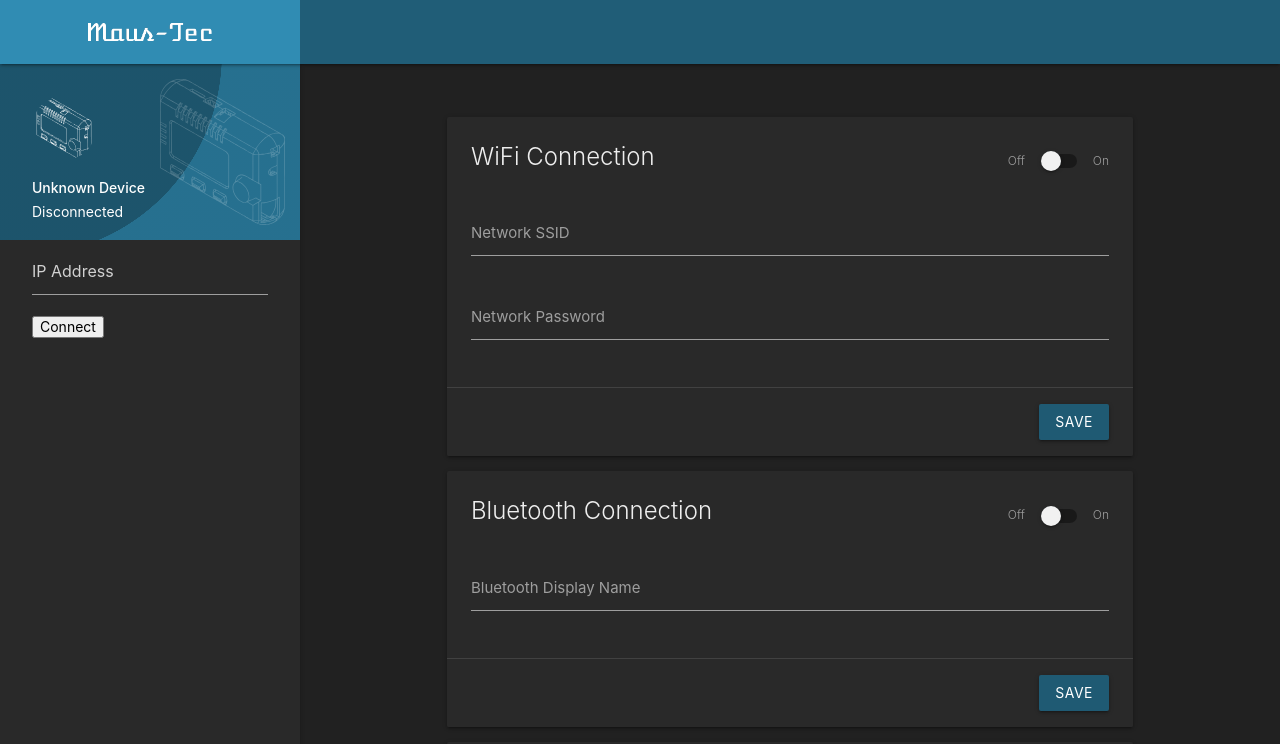
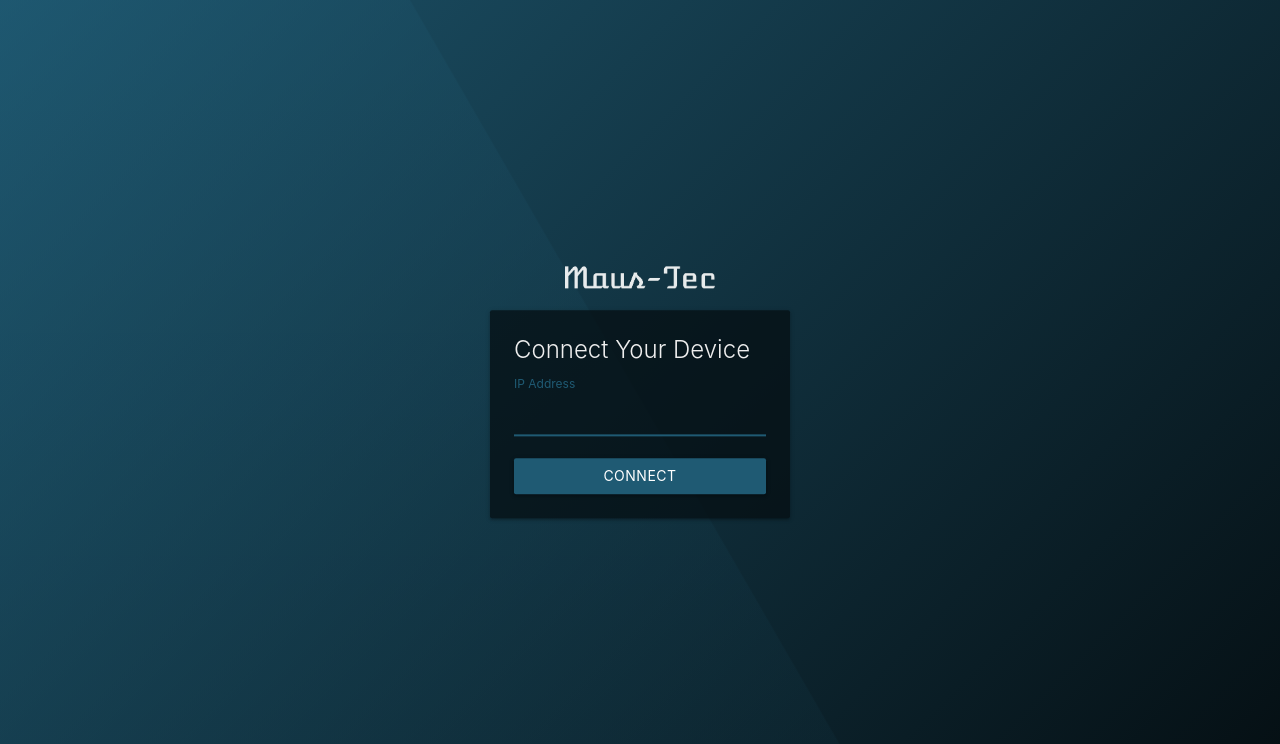
Before and after one commit to MausTec/maus-link-ui, a React (Create React App) app: page /settings in a window 1280 px wide. Shown: the top 744 px of the page. Built offline with nearby package versions, Linux system fonts and the light colour scheme.

Commit message:
Connect screen!

```diff
--- a/src/DeviceProvider/Connect.js
+++ b/src/DeviceProvider/Connect.js
@@ -1,5 +1,8 @@
 import React, {useContext, useState} from 'react';
 import  { DeviceContext } from './index.js'
+import {Button, Row, TextInput} from "react-materialize";
+import logo from '../assets/MT_Logo_White_64h.png'
+import {ConnectionState} from "./index";
 
 const Connect = (props) => {
   const context = useContext(DeviceContext);
@@ -10,14 +13,22 @@ const Connect = (props) => {
     context.connect(ip);
   };
 
-  if (context.state !== 'disconnected')
-    return null;
+  return (
+    <div className={'full-splash'} style={{ minHeight: '100vh', position: 'relative' }}>
+      <form onSubmit={handleSubmit} style={{ position: 'absolute', top: '50%', left: '50%', transform: 'translate(-50%, -50%)', display: 'block', margin: '0 auto', width: 300}}>
+        <img src={logo} alt={'Maus-Tec Logo'} />
+        <div className={'card'}>
+          <div className={'card-content'}>
+            <div className={'card-title'}>Connect Your Device</div>
+            <Row style={{ margin: '0.5rem -0.75rem 0 -0.75rem'}}>
+              <TextInput autoFocus s={12} disabled={ context.state === ConnectionState.CONNECTING } type={"text"} label={"IP Address"} id={'ip_address'} onChange={e => setIp(e.target.value)} />
+            </Row>
 
-  return (
-    <form onSubmit={handleSubmit}>
-      <input type={"text"} placeholder={"IP Address"} onChange={e => setIp(e.target.value)} />
-      <button type={"submit"}>Connect</button>
-    </form>
+            <Button type={"submit"} disabled={ context.state === ConnectionState.CONNECTING } style={{ display: 'block', width: '100%' }}>{ context.state === ConnectionState.CONNECTING ? 'Connecting...' : 'Connect' }</Button>
+          </div>
+        </div>
+      </form>
+    </div>
   )
 };
 
--- a/src/DeviceProvider/index.js
+++ b/src/DeviceProvider/index.js
@@ -1,5 +1,6 @@
 import React, {Component} from 'react';
 import Websocket from "react-websocket";
+import Connect from "./Connect";
 
 export const DeviceMode = {
   MANUAL: "manual",
@@ -201,7 +202,8 @@ class DeviceProvider extends Component {
           onMessage={this.handleWsMessage.bind(this)}>
         </Websocket> }
 
-        { this.props.children }
+        { this.state.state === ConnectionState.CONNECTED && this.props.children }
+        { this.state.state !== ConnectionState.CONNECTED && <Connect /> }
       </DeviceContext.Provider>
     )
   }
--- a/src/Sidebar/index.js
+++ b/src/Sidebar/index.js
@@ -29,15 +29,9 @@ const Sidebar = () => {
         userView
       />
 
-      { disconnected && <SideNavItem>
-        <Connect />
-      </SideNavItem>}
-
-      { connected && <React.Fragment>
-        <li><NavLink to={"/"} exact activeClassName={'primary-dark white-text'}><Icon className={'prefix'}>dashboard</Icon> Dashboard</NavLink></li>
-        <li><NavLink to={"/settings"} activeClassName={'primary-dark white-text'}><Icon className={'prefix'}>settings</Icon> Settings</NavLink></li>
-        <li><NavLink to={"/console"} activeClassName={'primary-dark white-text'}><Icon className={'prefix'}>code</Icon> Serial Console</NavLink></li>
-      </React.Fragment> }
+      <li><NavLink to={"/"} exact activeClassName={'primary-dark white-text'}><Icon className={'prefix'}>dashboard</Icon> Dashboard</NavLink></li>
+      <li><NavLink to={"/settings"} activeClassName={'primary-dark white-text'}><Icon className={'prefix'}>settings</Icon> Settings</NavLink></li>
+      <li><NavLink to={"/console"} activeClassName={'primary-dark white-text'}><Icon className={'prefix'}>code</Icon> Serial Console</NavLink></li>
 
       {/*<SideNavItem href="#!second">*/}
         {/*Second Link*/}
--- a/src/index.scss
+++ b/src/index.scss
@@ -22,6 +22,36 @@ $sidenav-z: 999;
 .block {
   display: block;
   width: 100%;
+}
+
+.full-splash {
+  $background-opacity: 0.1;
+
+  background:
+          linear-gradient(135deg,
+                  rgba($primary-color, 0.6) 0%,
+                  rgba($primary-color, 0.1) 100%
+          ),
+          linear-gradient(to bottom, rgba(0,0,0,0.0), rgba(0,0,0,0.4)),
+          linear-gradient(60deg,
+                  rgba($primary-color-dark, 0.1) 0%,
+                  rgba($primary-color-dark, 0.1) 50%,
+                  rgba($primary-color-dark, 0.0) 50.1%
+          ),
+          black;
+
+  form {
+    img {
+      width: 150px;
+      opacity: 0.9;
+      margin: 0 auto 1.5rem auto;
+      display: block;
+    }
+
+    .card {
+      background-color: rgba(darken($primary-color-dark, 25%), 0.75);
+    }
+  }
 }
 
 .primary-text {
```
